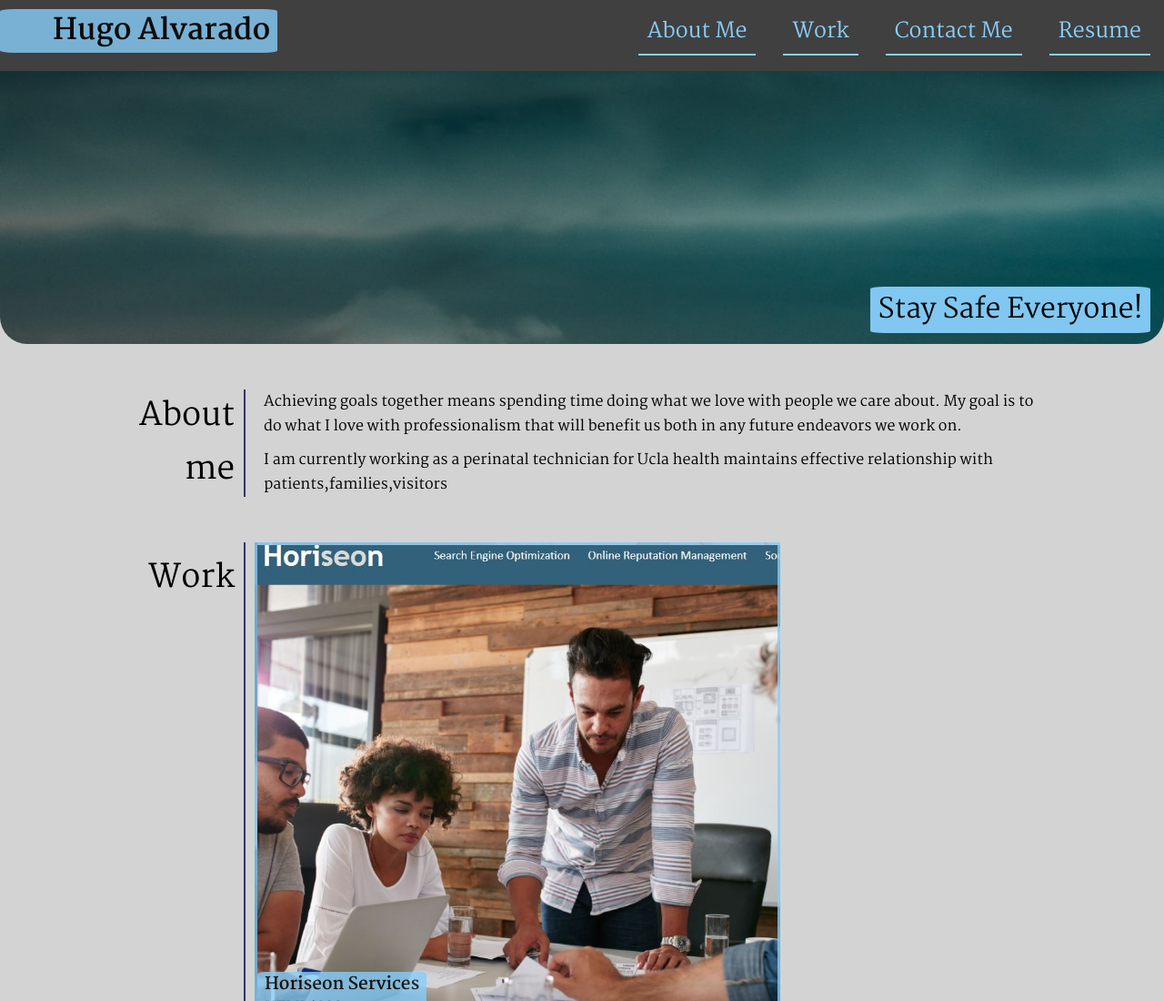
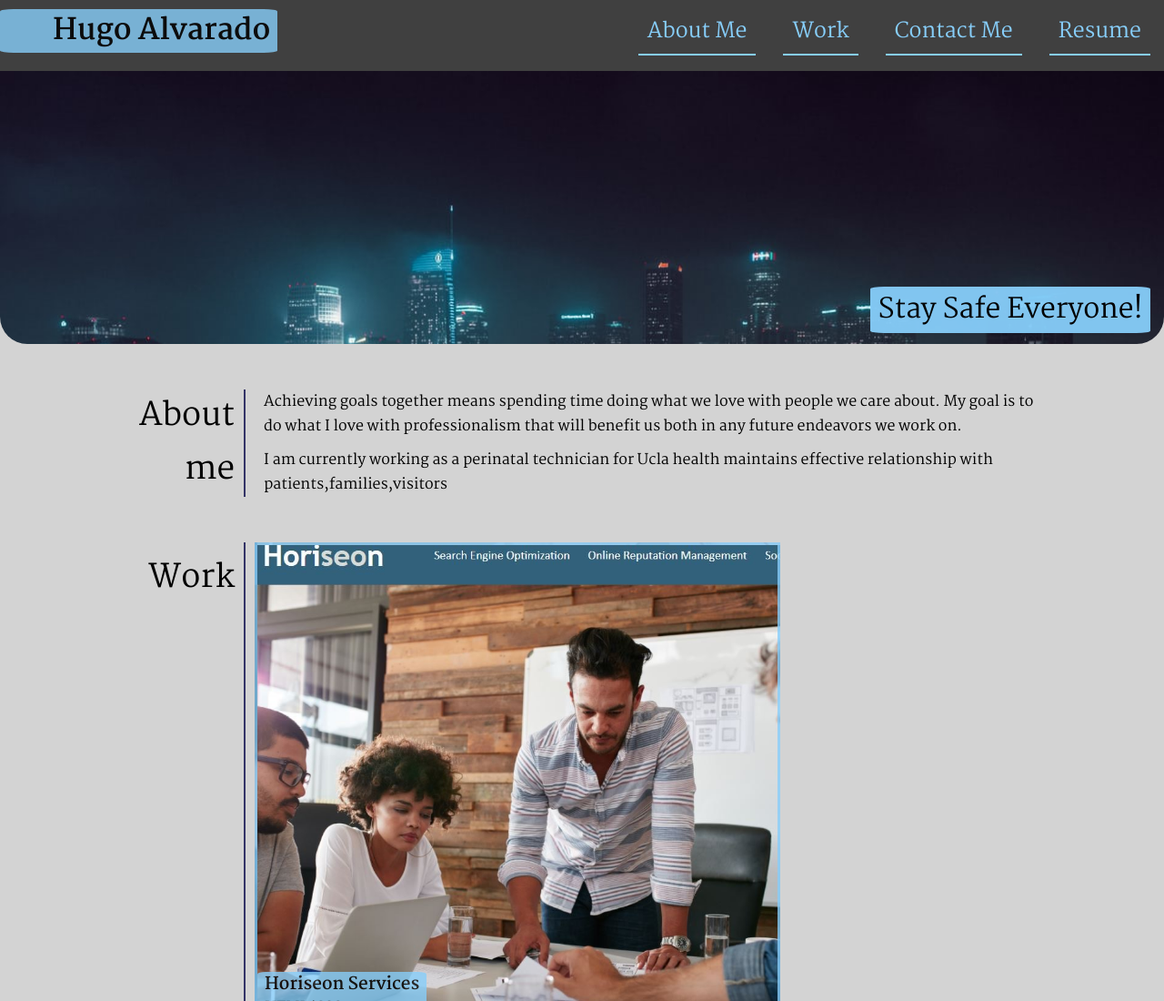
Before and after one commit to Rober2092/Advanced-css-professional-portfolio, a plain HTML site: page index.html in a window 1280 px wide. Shown: the top 1100 px of the page at 91% size. Drawn offline with Linux system fonts and the light colour scheme; a web font is replaced by a local one.

Commit message:
third commit

```diff
--- a/assets/css/style.css
+++ b/assets/css/style.css
@@ -123,7 +123,7 @@ footer a {
 /* Start of hero section with background */
 .hero { /* Here section is a flex container */
   height: 300px;
-  background-image: url("../images/los\ angeles-night.JPG");
+  background-image: url("../images/los\ angeles-city.JPG");
   border-bottom-left-radius: 30px 30px; /* border-radious bottom sides with bottom border changed also*/
   border-bottom-right-radius: 30px 30px;
   background-size: cover; /* Image will cover the background */
```
Also changed, not shown: assets/images/los angeles-city.JPG (added).
